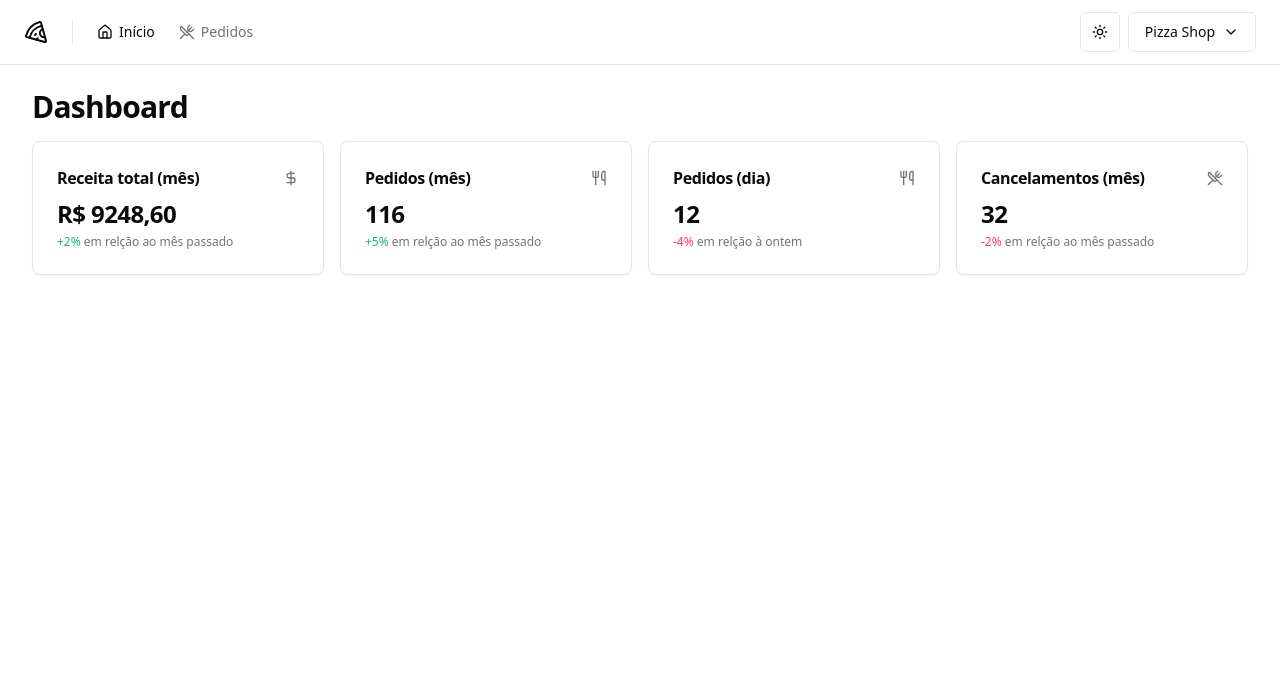
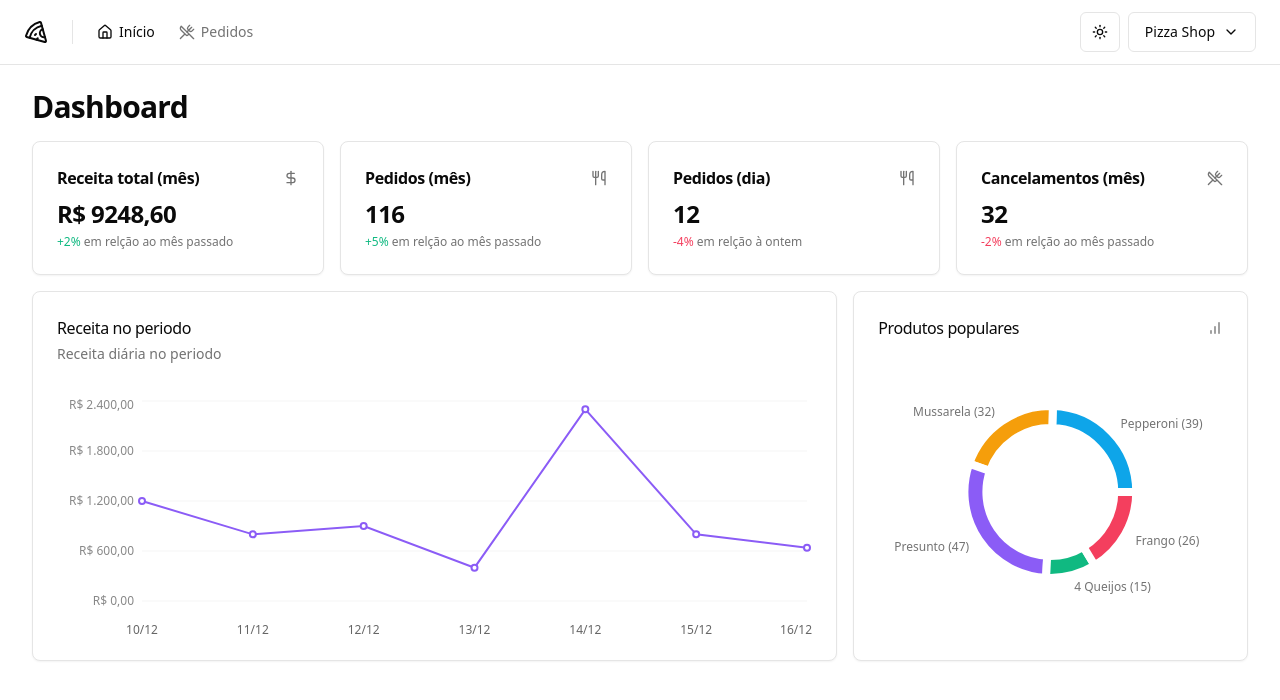
Before and after one commit to juninho15830/04-pizza-shop, a React (Vite) app: page / in a window 1280 px wide. Shown: the top 700 px of the page. Built offline with nearby package versions, Linux system fonts and the light colour scheme.

Commit message:
update dashboard

```diff
--- a/package.json
+++ b/package.json
@@ -27,6 +27,7 @@
     "react-helmet-async": "^2.0.5",
     "react-hook-form": "^7.53.2",
     "react-router-dom": "^6.28.0",
+    "recharts": "^2.13.3",
     "sonner": "^1.7.0",
     "sort-by": "^0.0.2",
     "tailwind-merge": "^2.5.4",
--- a/src/pages/app/dashboard/dashboard.tsx
+++ b/src/pages/app/dashboard/dashboard.tsx
@@ -3,6 +3,8 @@
 import { MonthOrdersAmountCard } from './month-orders-amount-card'
 import { DayOrdersAmountCard } from './day-orders-amount-card'
 import { MonthCanceledOrdersAmountCard } from './month-canceled-orders-amount-card'
+import { RevenueChart } from './revenue-chart'
+import { PopularProductsChart } from './popular-products-chart'
 
 export function Dashboard() {
   return (
@@ -17,6 +19,11 @@
           <DayOrdersAmountCard />
           <MonthCanceledOrdersAmountCard />
         </div>
+
+        <div className='grid grid-cols-9 gap-4'>
+          <RevenueChart />
+          <PopularProductsChart />
+        </div>
       </div>
     </>
   )
--- /dev/null
+++ b/src/pages/app/dashboard/popular-products-chart.tsx
@@ -0,0 +1,91 @@
+import { Card, CardContent, CardHeader, CardTitle } from "@/components/ui/card";
+import { BarChart } from "lucide-react";
+import { ResponsiveContainer, PieChart, Pie, Cell } from "recharts";
+import colors from "tailwindcss/colors"
+
+const data = [
+  { product: 'Pepperoni', amount: 39 },
+  { product: 'Mussarela', amount: 32 },
+  { product: 'Presunto', amount: 47 },
+  { product: '4 Queijos', amount: 15 },
+  { product: 'Frango', amount: 26 },
+]
+
+const COLORS = [
+  colors.sky['500'],
+  colors.amber['500'],
+  colors.violet['500'],
+  colors.emerald['500'],
+  colors.rose['500'],
+]
+
+export function PopularProductsChart() {
+  return (
+    <Card className="col-span-3">
+      <CardHeader className="pb-8">
+        <div className="flex items-center justify-between">
+          <CardTitle className="text-base font-medium">Produtos populares</CardTitle>
+          <BarChart className="w-4 h-4 text-muted-foreground"/>
+        </div>
+      </CardHeader>
+      <CardContent>
+        <ResponsiveContainer width="100%" height={240}>
+          <PieChart data={data} style={{ fontSize: 12}}>
+
+            <Pie
+              data={data}
+              dataKey="amount"
+              nameKey="product"
+              cx="50%"
+              cy="50%"
+              outerRadius={86}
+              innerRadius={64}
+              strokeWidth="8"
+              labelLine={false}
+              label={({
+                cx,
+                cy,
+                midAngle,
+                innerRadius,
+                outerRadius,
+                value,
+                index,
+              }) => {
+                const RADIAN = Math.PI / 180
+                const radius = 12 + innerRadius + (outerRadius - innerRadius)
+                const x = cx + radius * Math.cos(-midAngle * RADIAN)
+                const y = cy + radius * Math.sin(-midAngle * RADIAN)
+
+                return (
+                  <text
+                    x={x}
+                    y={y}
+                    className="fill-muted-foreground text-xs"
+                    textAnchor={x > cx ? 'start' : 'end'}
+                    dominantBaseline="central"
+                  >
+                    {data[index].product.length > 12
+                      ? data[index].product.substring(0, 12).concat('...')
+                      : data[index].product}{' '}
+                    ({value})
+                  </text>
+                )
+              }}
+            >
+              {data.map((_, index) => {
+                return (
+                  <Cell
+                    key={`cell-${index}`}
+                    fill={COLORS[index]}
+                    className="stroke-background hover:opacity-80"
+                  />
+                )
+              })}
+            </Pie>
+
+          </PieChart>
+        </ResponsiveContainer>
+      </CardContent>
+    </Card>
+  )
+}
--- /dev/null
+++ b/src/pages/app/dashboard/revenue-chart.tsx
@@ -0,0 +1,61 @@
+import { Card, CardContent, CardDescription, CardHeader, CardTitle } from "@/components/ui/card";
+import { ResponsiveContainer, LineChart, XAxis, YAxis,CartesianGrid, Line } from "recharts";
+import colors from "tailwindcss/colors"
+
+const data = [
+  { date: '10/12', revenue: 1200 },
+  { date: '11/12', revenue: 800 },
+  { date: '12/12', revenue: 900 },
+  { date: '13/12', revenue: 400 },
+  { date: '14/12', revenue: 2300 },
+  { date: '15/12', revenue: 800 },
+  { date: '16/12', revenue: 640 },
+]
+
+export function RevenueChart() {
+  return (
+    <Card className="col-span-6">
+      <CardHeader className="flex-row items-center justify-between pb-8">
+        <div className="space-y-1">
+          <CardTitle className="text-base font-medium">Receita no periodo</CardTitle>
+          <CardDescription>Receita diária no periodo</CardDescription>
+        </div>
+      </CardHeader>
+      <CardContent>
+        <ResponsiveContainer width="100%" height={240}>
+          <LineChart data={data} style={{ fontSize: 12}}>
+            <XAxis
+              dataKey="date"
+              axisLine={false}
+              tickLine={false}
+              dy={16}
+            />
+
+            <YAxis
+              stroke="#888"
+              axisLine={false}
+              tickLine={false}
+              width={80}
+              tickFormatter={
+                (value: number) => value.toLocaleString('pt-BR', {
+                style: 'currency',
+                currency: 'BRL',
+                })
+              }
+            />
+
+            <CartesianGrid vertical={false} className="stroke-muted"/>
+
+            <Line
+              type="linear"
+              strokeWidth={2}
+              dataKey="revenue"
+              stroke={colors.violet['500']}
+            />
+
+          </LineChart>
+        </ResponsiveContainer>
+      </CardContent>
+    </Card>
+  )
+}
```
Also changed, not shown: 1 other file (tests, documents, lock files or other folders).
